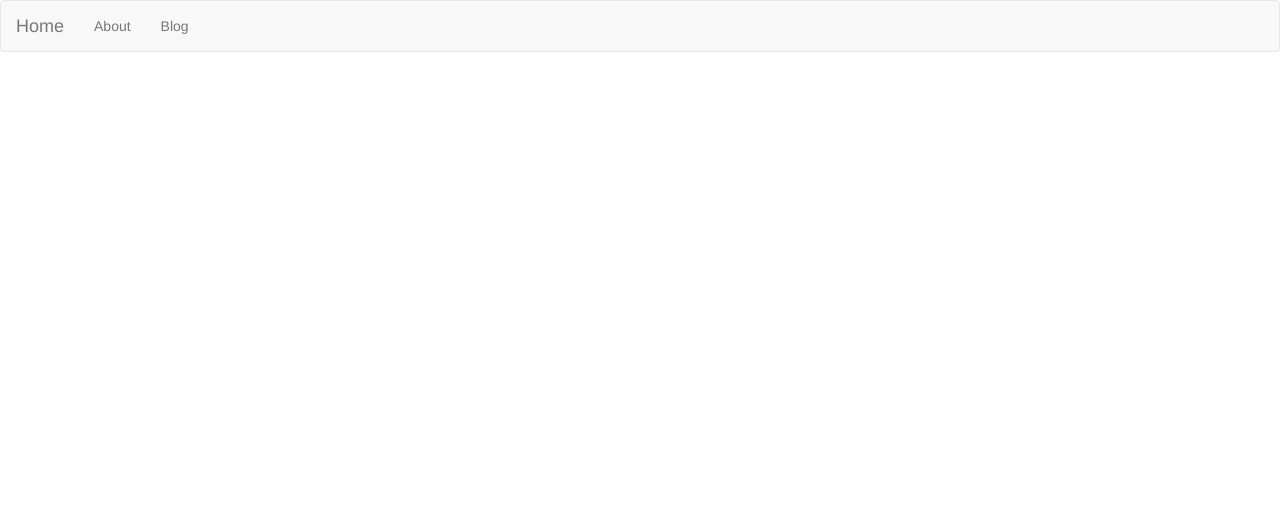
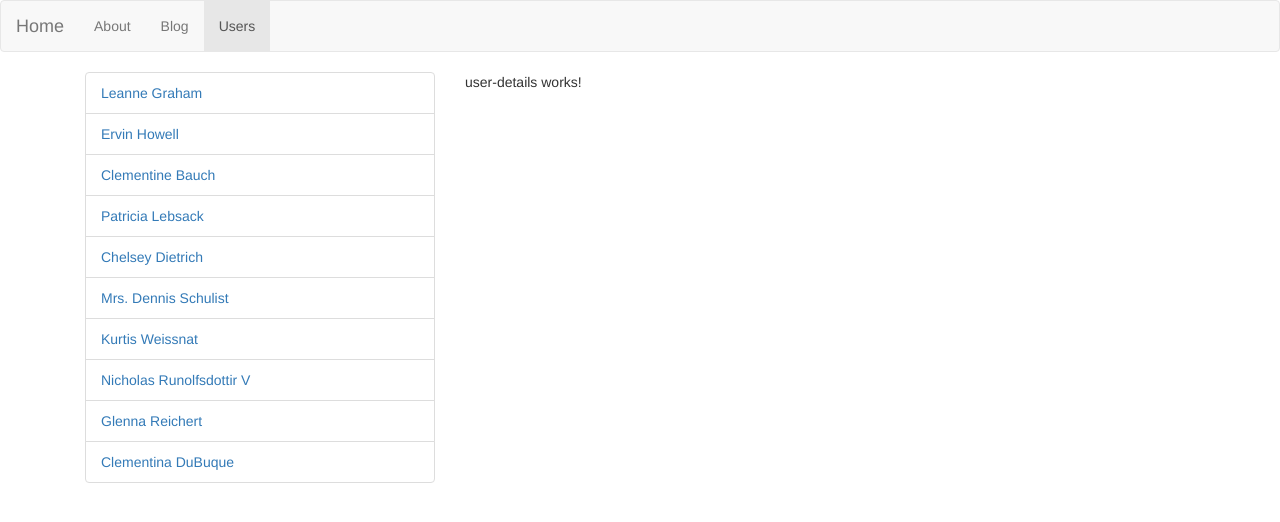
Before and after one commit to MrTato/Angular-9-Masterclass-with-TypeScript-Firebase-Material, an Angular app in the folder MYFIRSTANGULARSAPP/: page /users in a window 1280 px wide. Before the commit this address led to /. Shown: the top 522 px of the page. Built offline with nearby package versions, Linux system fonts and the light colour scheme.

Commit message:
47. Creating a User List. Setting the stage for Child Routing

```diff
--- a/MYFIRSTANGULARSAPP/src/app/app-routing.module.ts
+++ b/MYFIRSTANGULARSAPP/src/app/app-routing.module.ts
@@ -1,3 +1,4 @@
+import { UsersComponent } from './components/users/users.component';
 import { AboutComponent } from './components/about/about.component';
 import { BlogComponent } from './components/blog/blog.component';
 import { HomeComponent } from './components/home/home.component';
@@ -8,7 +9,8 @@
 const appRoutes: Routes = [
   { path: 'home', component: HomeComponent },
   { path: 'blog', component: BlogComponent },
-  { path: 'about', component: AboutComponent }
+  { path: 'about', component: AboutComponent },
+  { path: 'users', component: UsersComponent }
 ];
 
 @NgModule({
--- a/MYFIRSTANGULARSAPP/src/app/app.module.ts
+++ b/MYFIRSTANGULARSAPP/src/app/app.module.ts
@@ -12,6 +12,8 @@
 import { AboutComponent } from './components/about/about.component';
 import { BlogComponent } from './components/blog/blog.component';
 import { HeaderComponent } from './components/header/header.component';
+import { UsersComponent } from './components/users/users.component';
+import { UserDetailsComponent } from './components/user-details/user-details.component';
 
 @NgModule({
   declarations: [
@@ -23,7 +25,9 @@
     HomeComponent,
     AboutComponent,
     BlogComponent,
-    HeaderComponent
+    HeaderComponent,
+    UsersComponent,
+    UserDetailsComponent
   ],
   imports: [
     BrowserModule,
--- a/MYFIRSTANGULARSAPP/src/app/components/header/header.component.html
+++ b/MYFIRSTANGULARSAPP/src/app/components/header/header.component.html
@@ -16,6 +16,7 @@
       <ul class="nav navbar-nav">
         <li routerLinkActive="active"><a routerLink="/about">About</a></li>
         <li routerLinkActive="active"><a routerLink="/blog">Blog</a></li>
+        <li routerLinkActive="active"><a routerLink="/users">Users</a></li>
       </ul>
     </div><!-- /.navbar-collapse -->
   </div><!-- /.container-fluid -->
--- /dev/null
+++ b/MYFIRSTANGULARSAPP/src/app/components/user-details/user-details.component.html
@@ -0,0 +1 @@
+<p>user-details works!</p>
--- /dev/null
+++ b/MYFIRSTANGULARSAPP/src/app/components/user-details/user-details.component.ts
@@ -0,0 +1,15 @@
+import { Component, OnInit } from '@angular/core';
+
+@Component({
+  selector: 'app-user-details',
+  templateUrl: './user-details.component.html',
+  styleUrls: ['./user-details.component.css']
+})
+export class UserDetailsComponent implements OnInit {
+
+  constructor() { }
+
+  ngOnInit(): void {
+  }
+
+}
--- /dev/null
+++ b/MYFIRSTANGULARSAPP/src/app/components/users/users.component.html
@@ -0,0 +1,14 @@
+<div class="container">
+  <div class="col-md-4">
+    <ul class="list-group">
+      <li
+        class="list-group-item"
+        *ngFor="let user of users">
+        <a routerLink="/{{user.id}}">{{ user.name }}</a>
+      </li>
+    </ul>
+  </div>
+  <div class="col-md-8">
+    <app-user-details></app-user-details>
+  </div>
+</div>
--- /dev/null
+++ b/MYFIRSTANGULARSAPP/src/app/components/users/users.component.ts
@@ -0,0 +1,244 @@
+import { Component, OnInit } from '@angular/core';
+
+@Component({
+  selector: 'app-users',
+  templateUrl: './users.component.html',
+  styleUrls: ['./users.component.css']
+})
+export class UsersComponent {
+
+  users: any = [
+    {
+      "id": 1,
+      "name": "Leanne Graham",
+      "username": "Bret",
+      "email": "Sincere@april.biz",
+      "address": {
+        "street": "Kulas Light",
+        "suite": "Apt. 556",
+        "city": "Gwenborough",
+        "zipcode": "92998-3874",
+        "geo": {
+          "lat": "-37.3159",
+          "lng": "81.1496"
+        }
+      },
+      "phone": "1-770-736-8031 x56442",
+      "website": "hildegard.org",
+      "company": {
+        "name": "Romaguera-Crona",
+        "catchPhrase": "Multi-layered client-server neural-net",
+        "bs": "harness real-time e-markets"
+      }
+    },
+    {
+      "id": 2,
+      "name": "Ervin Howell",
+      "username": "Antonette",
+      "email": "Shanna@melissa.tv",
+      "address": {
+        "street": "Victor Plains",
+        "suite": "Suite 879",
+        "city": "Wisokyburgh",
+        "zipcode": "90566-7771",
+        "geo": {
+          "lat": "-43.9509",
+          "lng": "-34.4618"
+        }
+      },
+      "phone": "010-692-6593 x09125",
+      "website": "anastasia.net",
+      "company": {
+        "name": "Deckow-Crist",
+        "catchPhrase": "Proactive didactic contingency",
+        "bs": "synergize scalable supply-chains"
+      }
+    },
+    {
+      "id": 3,
+      "name": "Clementine Bauch",
+      "username": "Samantha",
+      "email": "Nathan@yesenia.net",
+      "address": {
+        "street": "Douglas Extension",
+        "suite": "Suite 847",
+        "city": "McKenziehaven",
+        "zipcode": "59590-4157",
+        "geo": {
+          "lat": "-68.6102",
+          "lng": "-47.0653"
+        }
+      },
+      "phone": "1-463-123-4447",
+      "website": "ramiro.info",
+      "company": {
+        "name": "Romaguera-Jacobson",
+        "catchPhrase": "Face to face bifurcated interface",
+        "bs": "e-enable strategic applications"
+      }
+    },
+    {
+      "id": 4,
+      "name": "Patricia Lebsack",
+      "username": "Karianne",
+      "email": "Julianne.OConner@kory.org",
+      "address": {
+        "street": "Hoeger Mall",
+        "suite": "Apt. 692",
+        "city": "South Elvis",
+        "zipcode": "53919-4257",
+        "geo": {
+          "lat": "29.4572",
+          "lng": "-164.2990"
+        }
+      },
+      "phone": "493-170-9623 x156",
+      "website": "kale.biz",
+      "company": {
+        "name": "Robel-Corkery",
+        "catchPhrase": "Multi-tiered zero tolerance productivity",
+        "bs": "transition cutting-edge web services"
+      }
+    },
+    {
+      "id": 5,
+      "name": "Chelsey Dietrich",
+      "username": "Kamren",
+      "email": "Lucio_Hettinger@annie.ca",
+      "address": {
+        "street": "Skiles Walks",
+        "suite": "Suite 351",
+        "city": "Roscoeview",
+        "zipcode": "33263",
+        "geo": {
+          "lat": "-31.8129",
+          "lng": "62.5342"
+        }
+      },
+      "phone": "(254)954-1289",
+      "website": "demarco.info",
+      "company": {
+        "name": "Keebler LLC",
+        "catchPhrase": "User-centric fault-tolerant solution",
+        "bs": "revolutionize end-to-end systems"
+      }
+    },
+    {
+      "id": 6,
+      "name": "Mrs. Dennis Schulist",
+      "username": "Leopoldo_Corkery",
+      "email": "Karley_Dach@jasper.info",
+      "address": {
+        "street": "Norberto Crossing",
+        "suite": "Apt. 950",
+        "city": "South Christy",
+        "zipcode": "23505-1337",
+        "geo": {
+          "lat": "-71.4197",
+          "lng": "71.7478"
+        }
+      },
+      "phone": "1-477-935-8478 x6430",
+      "website": "ola.org",
+      "company": {
+        "name": "Considine-Lockman",
+        "catchPhrase": "Synchronised bottom-line interface",
+        "bs": "e-enable innovative applications"
+      }
+    },
+    {
+      "id": 7,
+      "name": "Kurtis Weissnat",
+      "username": "Elwyn.Skiles",
+      "email": "Telly.Hoeger@billy.biz",
+      "address": {
+        "street": "Rex Trail",
+        "suite": "Suite 280",
+        "city": "Howemouth",
+        "zipcode": "58804-1099",
+        "geo": {
+          "lat": "24.8918",
+          "lng": "21.8984"
+        }
+      },
+      "phone": "210.067.6132",
+      "website": "elvis.io",
+      "company": {
+        "name": "Johns Group",
+        "catchPhrase": "Configurable multimedia task-force",
+        "bs": "generate enterprise e-tailers"
+      }
+    },
+    {
+      "id": 8,
+      "name": "Nicholas Runolfsdottir V",
+      "username": "Maxime_Nienow",
+      "email": "Sherwood@rosamond.me",
+      "address": {
+        "street": "Ellsworth Summit",
+        "suite": "Suite 729",
+        "city": "Aliyaview",
+        "zipcode": "45169",
+        "geo": {
+          "lat": "-14.3990",
+          "lng": "-120.7677"
+        }
+      },
+      "phone": "586.493.6943 x140",
+      "website": "jacynthe.com",
+      "company": {
+        "name": "Abernathy Group",
+        "catchPhrase": "Implemented secondary concept",
+        "bs": "e-enable extensible e-tailers"
+      }
+    },
+    {
+      "id": 9,
+      "name": "Glenna Reichert",
+      "username": "Delphine",
+      "email": "Chaim_McDermott@dana.io",
+      "address": {
+        "street": "Dayna Park",
+        "suite": "Suite 449",
+        "city": "Bartholomebury",
+        "zipcode": "76495-3109",
+        "geo": {
+          "lat": "24.6463",
+          "lng": "-168.8889"
+        }
+      },
+      "phone": "(775)976-6794 x41206",
+      "website": "conrad.com",
+      "company": {
+        "name": "Yost and Sons",
+        "catchPhrase": "Switchable contextually-based project",
+        "bs": "aggregate real-time technologies"
+      }
+    },
+    {
+      "id": 10,
+      "name": "Clementina DuBuque",
+      "username": "Moriah.Stanton",
+      "email": "Rey.Padberg@karina.biz",
+      "address": {
+        "street": "Kattie Turnpike",
+        "suite": "Suite 198",
+        "city": "Lebsackbury",
+        "zipcode": "31428-2261",
+        "geo": {
+          "lat": "-38.2386",
+          "lng": "57.2232"
+        }
+      },
+      "phone": "024-648-3804",
+      "website": "ambrose.net",
+      "company": {
+        "name": "Hoeger LLC",
+        "catchPhrase": "Centralized empowering task-force",
+        "bs": "target end-to-end models"
+      }
+    }
+  ]
+
+
+}
```
Also changed, not shown: MYFIRSTANGULARSAPP/src/app/app-routing/app-routing.module.ts (deleted, +0 -12 lines), MYFIRSTANGULARSAPP/src/app/components/user-details/user-details.component.css (added), MYFIRSTANGULARSAPP/src/app/components/users/users.component.css (added), 2 other files (tests, documents, lock files or other folders).
